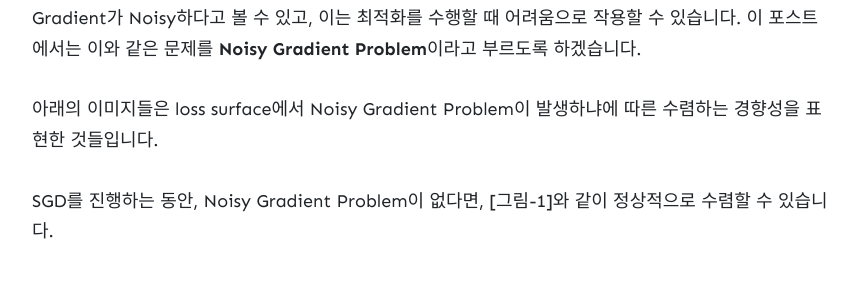
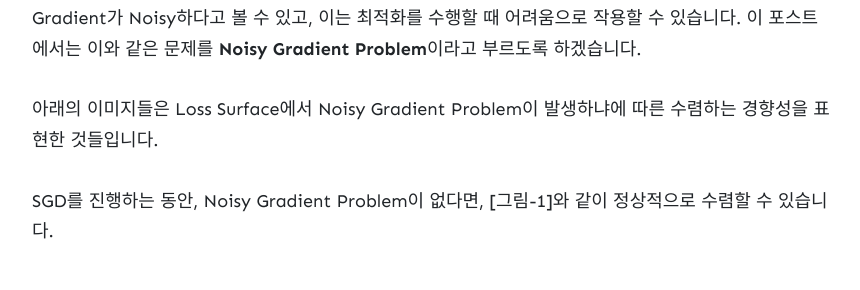
Before and after one commit to wowthemesnet/jekyll-theme-memoirs, a Jekyll site: the page built from _posts/2020-12-29-Gradient-Accumulation.md, in a window 1280 px wide and 900 px high, scrolled down 627 px. Shown: the part 162-452 px from the top of the window, without its empty margins (208-1068 px from the left). Built offline with Jekyll 4.4.1, drawn with Linux system fonts in a browser that asks for light colours; nearby versions of some CDN libraries; formulas are drawn with MathJax 3; comment, search, counter and statistics services are not loaded.

Commit message:
convention

```diff
--- a/_posts/2020-12-29-Gradient-Accumulation.md
+++ b/_posts/2020-12-29-Gradient-Accumulation.md
@@ -20,7 +20,7 @@ image: assets/images/2020-12-29-Gradient-Accumulation/noisy_gradient.jpeg
  Stochastic Gradient Descent(SGD)를 활용한 경우, 일반적으로 미니배치의 Gradient는 전체 데이터셋으로부터 구한 Gradient에 비해서 오차(Variance)가 존재할 수 있습니다. 이때 이 Variance가 큰 경우 Gradient가 Noisy하다고 볼 수 있고, 이는 최적화를 수행할 때 어려움으로 작용할 수 있습니다. 이 포스트에서는 이와 같은 문제를 **Noisy Gradient Problem**이라고 부르도록 하겠습니다.
 
 
-아래의 이미지들은 loss surface에서 Noisy Gradient Problem이 발생하냐에 따른 수렴하는 경향성을 표현한 것들입니다.
+아래의 이미지들은 Loss Surface에서 Noisy Gradient Problem이 발생하냐에 따른 수렴하는 경향성을 표현한 것들입니다.
 
 SGD를 진행하는 동안, Noisy Gradient Problem이 없다면, [그림-1]와 같이 정상적으로 수렴할 수 있습니다.
 
```
